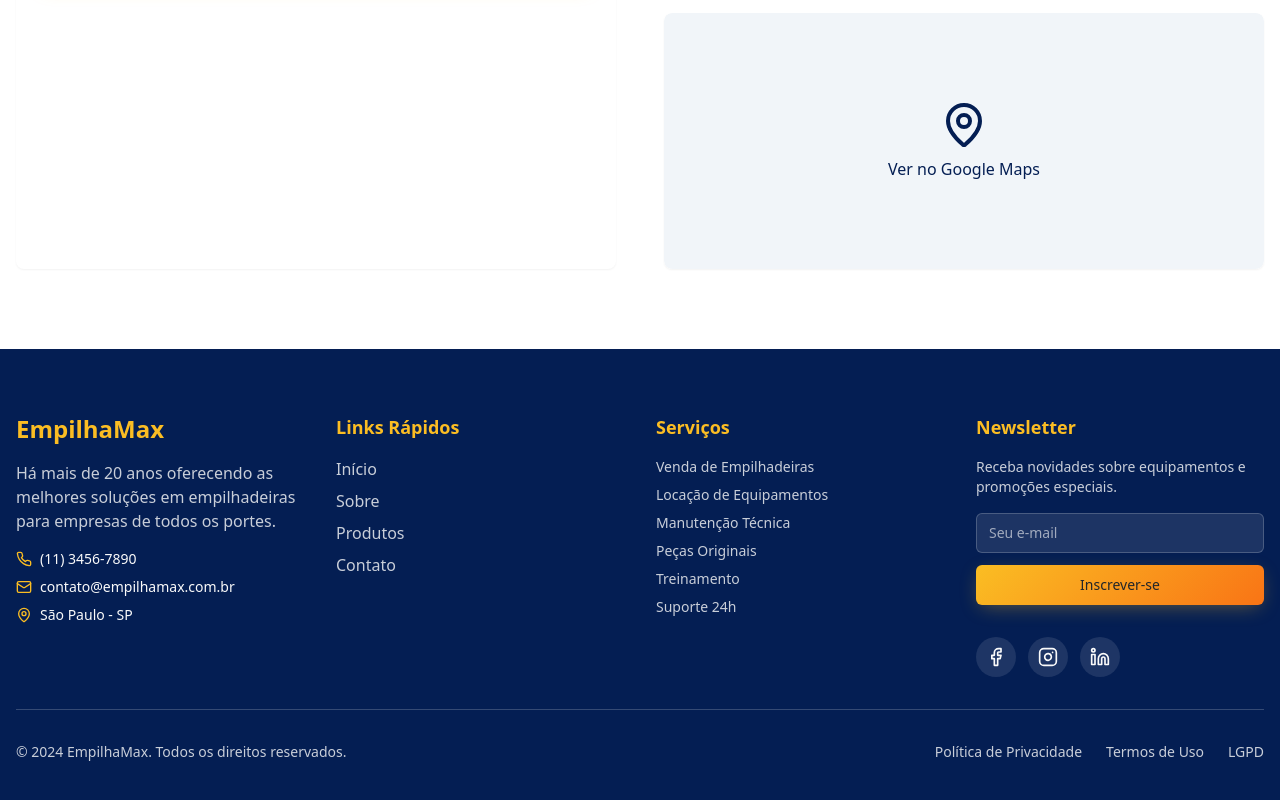
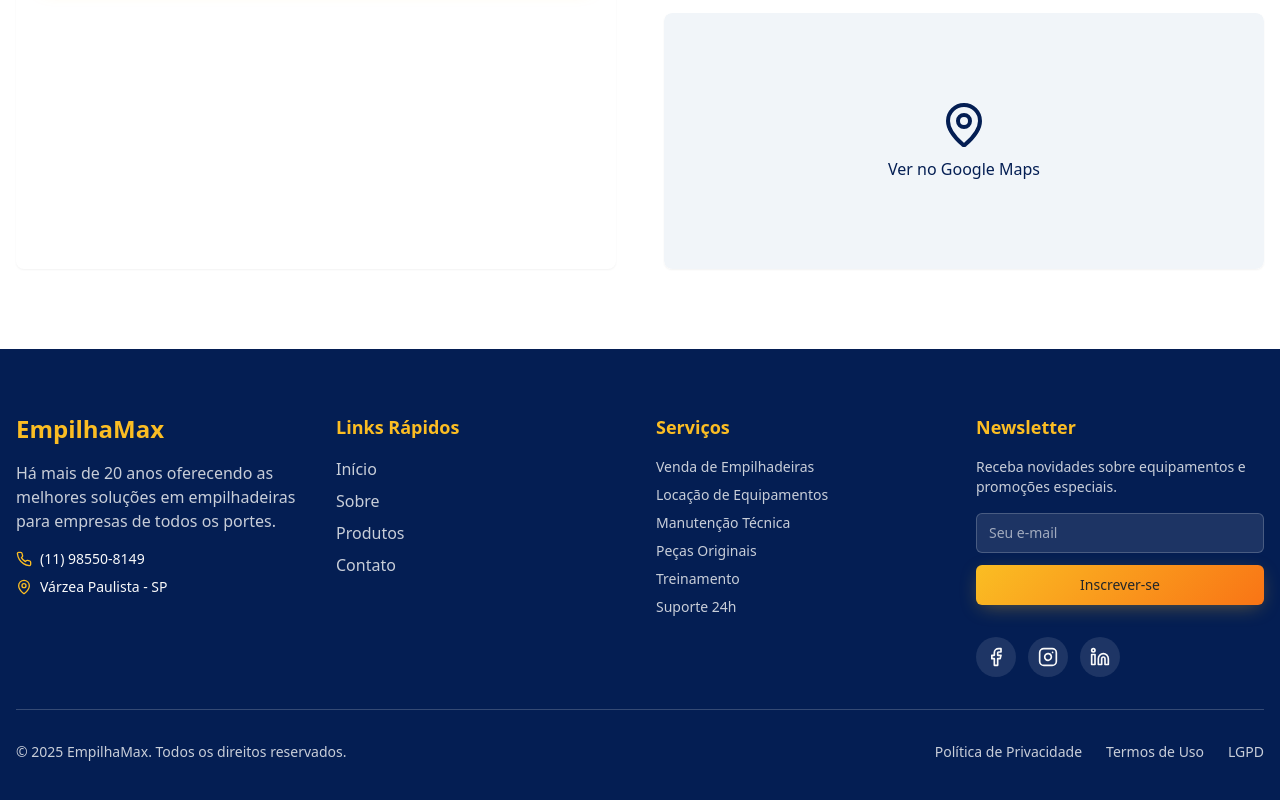
Before and after one commit to luccaelevate-design/elevapage-landing, a React (Vite) app: page / in a window 1280 px wide. Shown: the part 4567-5367 px from the top of the page. Built offline with nearby package versions, Linux system fonts and the light colour scheme; the HTML template or start-up script is replaced by a standard one.

Commit message:
Update contact information and copyright year

```diff
--- a/src/components/Footer.tsx
+++ b/src/components/Footer.tsx
@@ -40,15 +40,11 @@ const Footer = () => {
             <div className="space-y-2">
               <div className="flex items-center space-x-2">
                 <Phone className="h-4 w-4 text-industrial-yellow" />
-                <span className="text-sm">(11) 3456-7890</span>
-              </div>
-              <div className="flex items-center space-x-2">
-                <Mail className="h-4 w-4 text-industrial-yellow" />
-                <span className="text-sm">contato@empilhamax.com.br</span>
+                <span className="text-sm">(11) 98550-8149</span>
               </div>
               <div className="flex items-center space-x-2">
                 <MapPin className="h-4 w-4 text-industrial-yellow" />
-                <span className="text-sm">São Paulo - SP</span>
+                <span className="text-sm">Várzea Paulista - SP</span>
               </div>
             </div>
           </div>
@@ -116,7 +112,7 @@ const Footer = () => {
 
         <div className="flex flex-col md:flex-row justify-between items-center space-y-4 md:space-y-0">
           <div className="text-primary-foreground/80 text-sm">
-            © 2024 EmpilhaMax. Todos os direitos reservados.
+            © 2025 EmpilhaMax. Todos os direitos reservados.
           </div>
           <div className="flex space-x-6 text-sm">
             <a href="#" className="text-primary-foreground/80 hover:text-industrial-yellow transition-colors">
```
